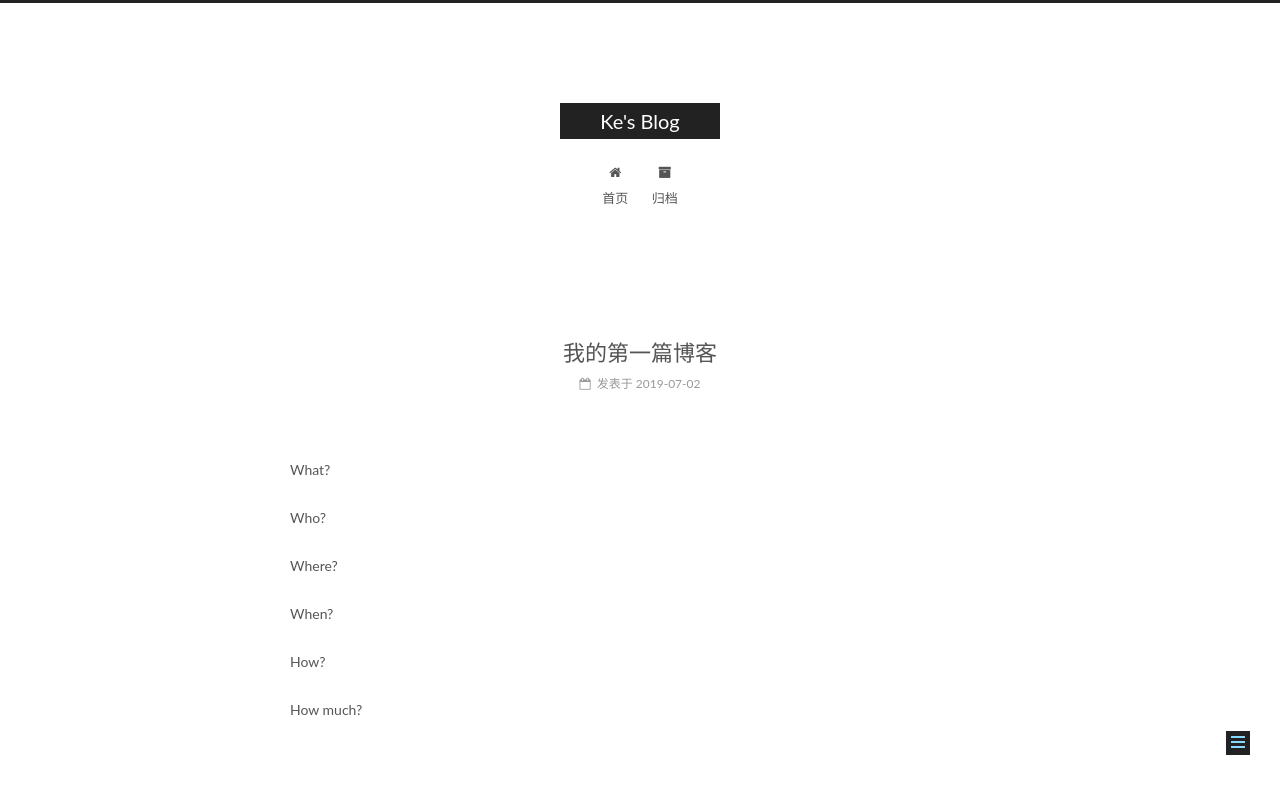
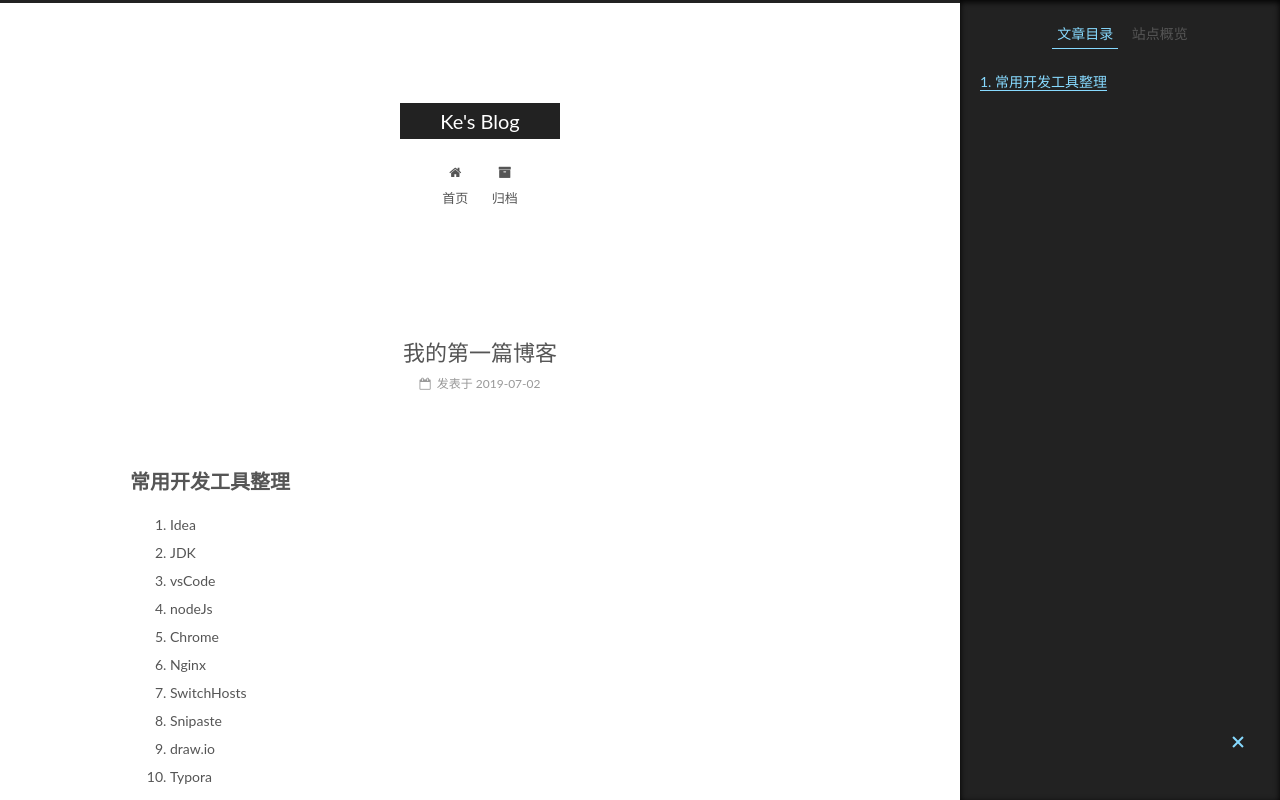
Before and after one commit to keke0007/keke0007.github.io, a plain HTML site: page 2019/07/02/我的第一篇博客/index.html in a window 1280 px wide. Shown: the top 800 px of the page. Drawn offline with Linux system fonts and the light colour scheme.

Commit message:
Site updated: 2019-07-03 12:48:28

```diff
--- a/2019/07/02/我的第一篇博客/index.html
+++ b/2019/07/02/我的第一篇博客/index.html
@@ -79,17 +79,17 @@
 
 
 
-<meta name="description" content="What? Who? Where? When? How? How much?">
+<meta name="description" content="常用开发工具整理 Idea JDK vsCode nodeJs Chrome Nginx SwitchHosts Snipaste draw.io Typora">
 <meta property="og:type" content="article">
 <meta property="og:title" content="我的第一篇博客">
 <meta property="og:url" content="http://yoursite.com/2019/07/02/我的第一篇博客/index.html">
 <meta property="og:site_name" content="Ke&#39;s Blog">
-<meta property="og:description" content="What? Who? Where? When? How? How much?">
+<meta property="og:description" content="常用开发工具整理 Idea JDK vsCode nodeJs Chrome Nginx SwitchHosts Snipaste draw.io Typora">
 <meta property="og:locale" content="zh-Hans">
-<meta property="og:updated_time" content="2019-07-03T04:36:42.151Z">
+<meta property="og:updated_time" content="2019-07-03T04:48:14.448Z">
 <meta name="twitter:card" content="summary">
 <meta name="twitter:title" content="我的第一篇博客">
-<meta name="twitter:description" content="What? Who? Where? When? How? How much?">
+<meta name="twitter:description" content="常用开发工具整理 Idea JDK vsCode nodeJs Chrome Nginx SwitchHosts Snipaste draw.io Typora">
 
 
 
@@ -299,12 +299,18 @@
 
 
 
-        <p>What?</p>
-<p>Who?</p>
-<p>Where?</p>
-<p>When?</p>
-<p>How?</p>
-<p>How much?</p>
+        <h2 id="常用开发工具整理"><a href="#常用开发工具整理" class="headerlink" title="常用开发工具整理"></a>常用开发工具整理</h2><ol>
+<li>Idea</li>
+<li>JDK</li>
+<li>vsCode</li>
+<li>nodeJs</li>
+<li>Chrome</li>
+<li>Nginx</li>
+<li>SwitchHosts</li>
+<li>Snipaste</li>
+<li>draw.io</li>
+<li>Typora</li>
+</ol>
 
 
     </div>
@@ -373,8 +379,17 @@
 
 
 
+        <ul class="sidebar-nav motion-element">
+          <li class="sidebar-nav-toc sidebar-nav-active" data-target="post-toc-wrap">
+            文章目录
+          </li>
+          <li class="sidebar-nav-overview" data-target="site-overview-wrap">
+            站点概览
+          </li>
+        </ul>
 
-      <section class="site-overview-wrap sidebar-panel sidebar-panel-active">
+
+      <section class="site-overview-wrap sidebar-panel">
         <div class="site-overview">
           <div class="site-author motion-element" itemprop="author" itemscope itemtype="http://schema.org/Person">
 
@@ -416,6 +431,22 @@
         </div>
       </section>
 
+
+      <!--noindex-->
+        <section class="post-toc-wrap motion-element sidebar-panel sidebar-panel-active">
+          <div class="post-toc">
+
+
+
+
+
+
+              <div class="post-toc-content"><ol class="nav"><li class="nav-item nav-level-2"><a class="nav-link" href="#常用开发工具整理"><span class="nav-number">1.</span> <span class="nav-text">常用开发工具整理</span></a></li></ol></div>
+
+
+          </div>
+        </section>
+      <!--/noindex-->
 
 
 
--- a/css/main.css
+++ b/css/main.css
@@ -1822,7 +1822,7 @@ pre .javascript .function {
   width: 4px;
   height: 4px;
   border-radius: 50%;
-  background: #acc34a;
+  background: #d993ff;
 }
 .links-of-blogroll {
   font-size: 13px;
```
Also changed, not shown: index.html (+12 -6 lines).
